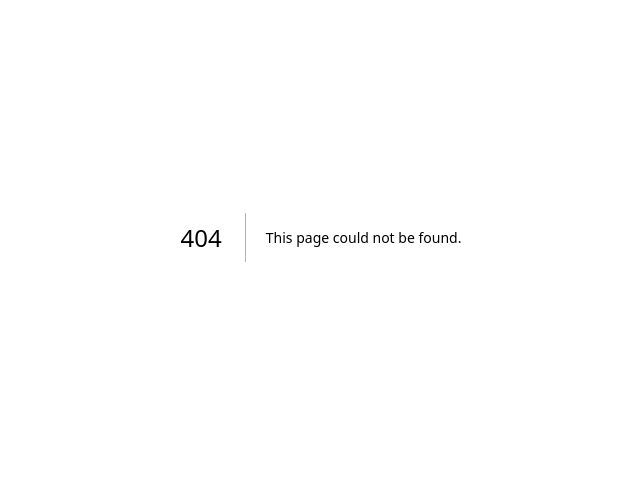
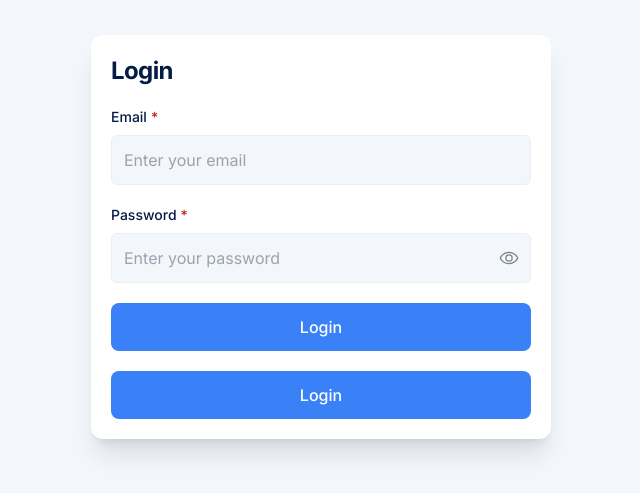
Before and after one commit to loqman1235/hiredify-job-listing-app, a Next.js app: page /login in a window 1280 px wide. Before the commit this address had no page. Shown: the part 163-656 px from the top of the page, without its empty margins (319-959 px from the left). Built offline with nearby package versions, Linux system fonts and the light colour scheme.

Commit message:
add auth form

```diff
--- a/package.json
+++ b/package.json
@@ -9,6 +9,7 @@
     "lint": "next lint"
   },
   "dependencies": {
+    "@radix-ui/react-slot": "^1.1.0",
     "clsx": "^2.1.1",
     "next": "14.2.9",
     "react": "^18",
--- /dev/null
+++ b/src/app/(auth)/(components)/AuthForm.tsx
@@ -0,0 +1,60 @@
+import Button from "@/components/common/Button";
+import FormField from "@/components/common/FormField";
+
+type AuthFormProps = {
+  page: "login" | "register";
+};
+
+const AuthForm = ({ page }: AuthFormProps) => {
+  return (
+    <div className="flex flex-col gap-5">
+      {page === "login" ? (
+        <>
+          <FormField
+            id="email"
+            type="email"
+            label="Email"
+            placeholder="Enter your email"
+            isRequired
+          />
+          <FormField
+            id="password"
+            type="password"
+            label="Password"
+            placeholder="Enter your password"
+            isRequired
+          />
+          <Button className="py-3">Login</Button>
+        </>
+      ) : (
+        <>
+          <FormField
+            id="username"
+            label="Username"
+            placeholder="Enter your username"
+            isRequired
+          />
+          <FormField
+            id="email"
+            type="email"
+            label="Email"
+            placeholder="Enter your email"
+            isRequired
+          />
+          <FormField
+            id="password"
+            type="password"
+            label="Password"
+            placeholder="Enter your password"
+            isRequired
+          />
+        </>
+      )}
+      <Button type="submit" className="py-3">
+        {page === "login" ? "Login" : "Sign Up"}
+      </Button>
+    </div>
+  );
+};
+
+export default AuthForm;
--- /dev/null
+++ b/src/app/(auth)/layout.tsx
@@ -0,0 +1,11 @@
+const layout = ({ children }: { children: React.ReactNode }) => {
+  return (
+    <main className="grid h-screen w-full place-content-center">
+      <div className="min-w-[460px] rounded-xl bg-foreground p-5 shadow-xl">
+        {children}
+      </div>
+    </main>
+  );
+};
+
+export default layout;
--- /dev/null
+++ b/src/app/(auth)/login/page.tsx
@@ -0,0 +1,14 @@
+import AuthForm from "../(components)/AuthForm";
+
+const Login = () => {
+  return (
+    <div>
+      <h2 className="mb-5 text-xl font-bold tracking-tight md:text-2xl">
+        Login
+      </h2>
+      <AuthForm page="login" />
+    </div>
+  );
+};
+
+export default Login;
--- /dev/null
+++ b/src/app/(auth)/register/page.tsx
@@ -0,0 +1,14 @@
+import AuthForm from "../(components)/AuthForm";
+
+const Register = () => {
+  return (
+    <div>
+      <h2 className="mb-5 text-xl font-bold tracking-tight md:text-2xl">
+        Sign Up
+      </h2>
+      <AuthForm page="register" />
+    </div>
+  );
+};
+
+export default Register;
--- a/src/app/globals.css
+++ b/src/app/globals.css
@@ -14,7 +14,7 @@
   --text-light: 210 10% 51%;
   --text-icon: #696969;
   --text-muted: #e9ebed;
-  --border: #ecedf2;
+  --border: 230 19% 94%;
 
   /* BUTTONS */
   --primary-btn-bg: #3a81f7;
@@ -22,6 +22,9 @@
   --primary-btn-text: #fff;
   --secondary-btn-bg: #dfe7f7;
   --secondary-btn-text: #3a81f7;
+
+  --destructive-foreground: 0 71% 43%;
+  --destructive-background: 0 83% 95%;
 }
 
 @layer base {
--- a/src/components/common/Button.tsx
+++ b/src/components/common/Button.tsx
@@ -1,14 +1,17 @@
 import { cn } from "@/libs/utils";
+import { Slot } from "@radix-ui/react-slot";
 
 type ButtonProps = {
   variant?: "primary" | "secondary";
   className?: string;
   children: React.ReactNode;
+  asChild?: boolean;
 } & React.ButtonHTMLAttributes<HTMLButtonElement>;
 
 const Button = ({
   variant = "primary",
   className,
+  asChild,
   children,
   ...props
 }: ButtonProps) => {
@@ -19,13 +22,15 @@ const Button = ({
       "bg-[var(--secondary-btn-bg)] text-[var(--secondary-btn-text)] hover:bg-[var(--primary-btn-bg)] hover:text-[var(--primary-btn-text)]",
   };
 
+  const Comp = asChild ? Slot : "button";
+
   return (
-    <button
+    <Comp
       className={`rounded-lg px-6 py-2 font-medium transition ${cn(variants[variant], className)}`}
       {...props}
     >
       {children}
-    </button>
+    </Comp>
   );
 };
 
--- /dev/null
+++ b/src/components/common/FormField.tsx
@@ -0,0 +1,60 @@
+"use client";
+
+import { cn } from "@/libs/utils";
+import { useState } from "react";
+import { PiEye, PiEyeSlash } from "react-icons/pi";
+
+type InputProps = {
+  type?: "email" | "password" | "text" | "number" | "tel";
+  label: string;
+  className?: string;
+  isRequired?: boolean;
+} & React.InputHTMLAttributes<HTMLInputElement>;
+
+const FormField = ({
+  className,
+  label,
+  isRequired = false,
+  type = "text",
+  ...props
+}: InputProps) => {
+  const [isPassHidden, setIsPassHidden] = useState(true);
+
+  return (
+    <div className="space-y-2">
+      <label
+        className="flex items-center gap-1 text-sm font-medium"
+        htmlFor={props.id}
+      >
+        {label}{" "}
+        {isRequired && <span className="text-destructive-foreground">*</span>}
+      </label>
+      <div className="relative">
+        <input
+          {...props}
+          id={props.id}
+          className={cn(
+            "border-border w-full rounded-md border bg-background p-3 outline-none",
+            className,
+          )}
+          type={type === "password" && !isPassHidden ? "text" : type}
+        />
+
+        {type === "password" && (
+          <button
+            onClick={() => setIsPassHidden((prev) => !prev)}
+            className="absolute right-3 top-1/2 -translate-y-1/2 text-text-secondary transition hover:text-text-primary"
+          >
+            {isPassHidden ? (
+              <PiEye className="size-5" />
+            ) : (
+              <PiEyeSlash className="size-5" />
+            )}
+          </button>
+        )}
+      </div>
+    </div>
+  );
+};
+
+export default FormField;
--- a/src/components/hero/Hero.tsx
+++ b/src/components/hero/Hero.tsx
@@ -10,7 +10,7 @@ const Hero = () => {
       <div className="relative mx-auto flex h-[calc(100vh-64px)] max-w-7xl items-center justify-between gap-5 px-5 md:px-10">
         {/* HEADING AND SEARCHBAR */}
         <div className="flex w-full flex-col gap-10 md:w-[60%]">
-          <h1 className="text-5xl font-bold tracking-tight md:text-6xl">
+          <h1 className="text-5xl font-extrabold tracking-tight md:text-6xl">
             Your Next <br />
             Career Move <br />
             <span className="text-primary">Awaits.</span>
--- a/src/components/hero/Navbar.tsx
+++ b/src/components/hero/Navbar.tsx
@@ -1,6 +1,7 @@
 import Brand from "@/components/common/Brand";
 import Button from "@/components/common/Button";
 import NavLinks from "./NavLinks";
+import Link from "next/link";
 
 const Navbar = () => {
   return (
@@ -12,8 +13,12 @@ const Navbar = () => {
         </div>
 
         <div className="flex items-center gap-2">
-          <Button variant="secondary">Login</Button>
-          <Button>Sign Up</Button>
+          <Button variant="secondary" asChild>
+            <Link href="/login">Login</Link>
+          </Button>
+          <Button asChild>
+            <Link href="/register">Sign Up</Link>
+          </Button>
         </div>
       </div>
     </div>
--- a/tailwind.config.ts
+++ b/tailwind.config.ts
@@ -18,6 +18,11 @@ const config: Config = {
           primary: "hsl(var(--text))",
           secondary: "hsl(var(--text-light))",
         },
+        border: "hsl(var(--border))",
+        destructive: {
+          foreground: "hsl(var(--destructive-foreground))",
+          background: "hsl(var(--destructive-background))",
+        },
       },
     },
   },
```
Also changed, not shown: 1 other file (tests, documents, lock files or other folders).
